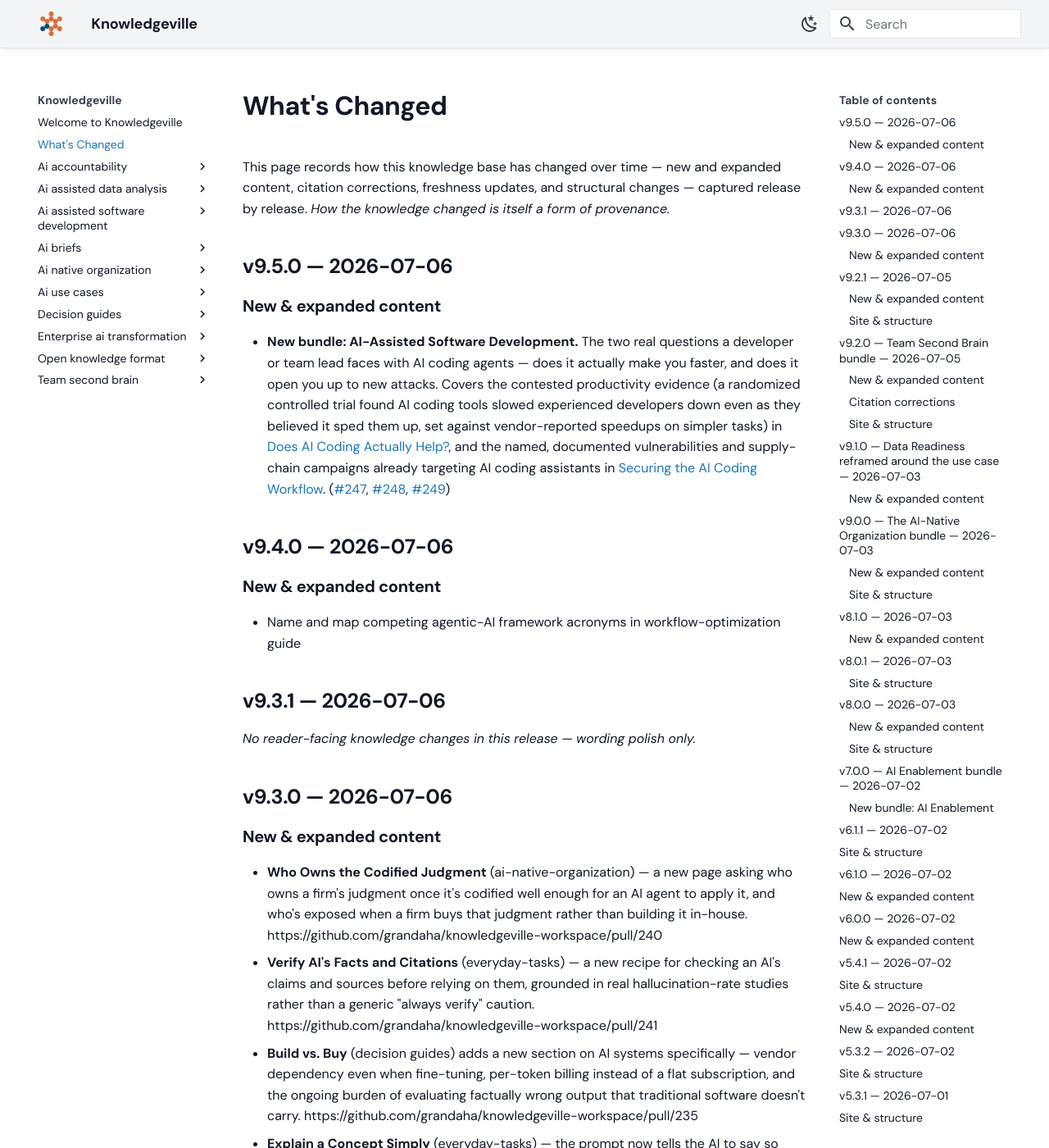
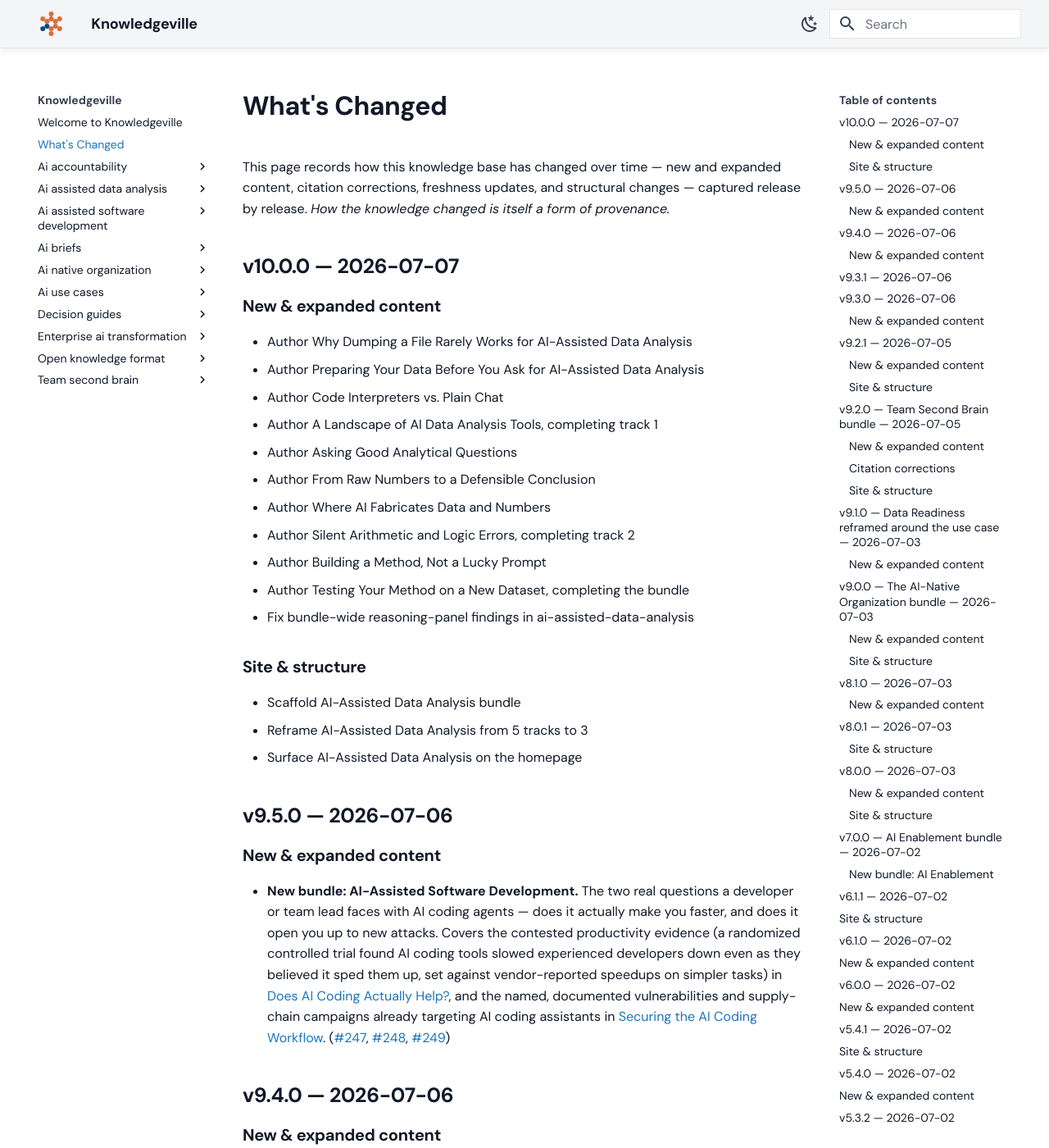
Before and after one commit to grandaha/knowledgeville, an MkDocs documentation site: the page built from published/changelog.md, in a window 1280 px wide and 1400 px high. Shown: the whole window at 82% size. Built offline with MkDocs 1.6.1 and Material for MkDocs 9.7.7, drawn with Linux system fonts in a browser that asks for light colours; some web fonts are replaced.

Commit message:
Publish: sync content from workspace

```diff
--- a/published/changelog.md
+++ b/published/changelog.md
@@ -3,13 +3,33 @@ type: Reference
 title: What's Changed
 description: A generated, release-by-release record of how this knowledge base has changed.
 tags: [changelog, releases, provenance]
-timestamp: "2026-07-06"
+timestamp: "2026-07-07"
 appendix: true
 ---
 
 <!-- generated from GitHub Releases by scripts/build_changelog.py — do not edit -->
 
 This page records how this knowledge base has changed over time — new and expanded content, citation corrections, freshness updates, and structural changes — captured release by release. *How the knowledge changed is itself a form of provenance.*
+
+## v10.0.0 — 2026-07-07
+
+### New & expanded content
+* Author Why Dumping a File Rarely Works for AI-Assisted Data Analysis
+* Author Preparing Your Data Before You Ask for AI-Assisted Data Analysis
+* Author Code Interpreters vs. Plain Chat
+* Author A Landscape of AI Data Analysis Tools, completing track 1
+* Author Asking Good Analytical Questions
+* Author From Raw Numbers to a Defensible Conclusion
+* Author Where AI Fabricates Data and Numbers
+* Author Silent Arithmetic and Logic Errors, completing track 2
+* Author Building a Method, Not a Lucky Prompt
+* Author Testing Your Method on a New Dataset, completing the bundle
+* Fix bundle-wide reasoning-panel findings in ai-assisted-data-analysis
+
+### Site & structure
+* Scaffold AI-Assisted Data Analysis bundle
+* Reframe AI-Assisted Data Analysis from 5 tracks to 3
+* Surface AI-Assisted Data Analysis on the homepage
 
 ## v9.5.0 — 2026-07-06
 
```
Also changed, not shown: 1 other file.
